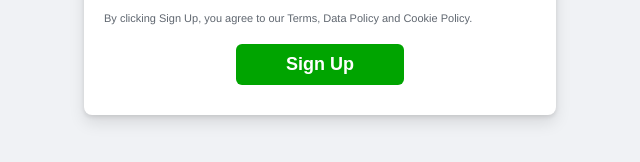
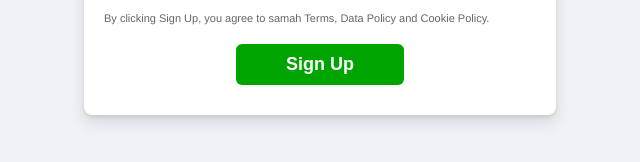
Before and after one commit to samahghazala/test-repo, a plain HTML site: page index.html in a window 1280 px wide. Shown: the part 600-762 px from the top of the page, 320-960 px from the left. Drawn offline with Linux system fonts and the light colour scheme.

Commit message:
Update index.html

```diff
--- a/index.html
+++ b/index.html
@@ -131,7 +131,7 @@
         </div>
 
         <p style="font-size: 11px; margin-top: 15px;">
-            By clicking Sign Up, you agree to our Terms, Data Policy and Cookie Policy.
+            By clicking Sign Up, you agree to samah Terms, Data Policy and Cookie Policy.
         </p>
 
         <button type="submit" class="signup-btn">Sign Up</button>
```
